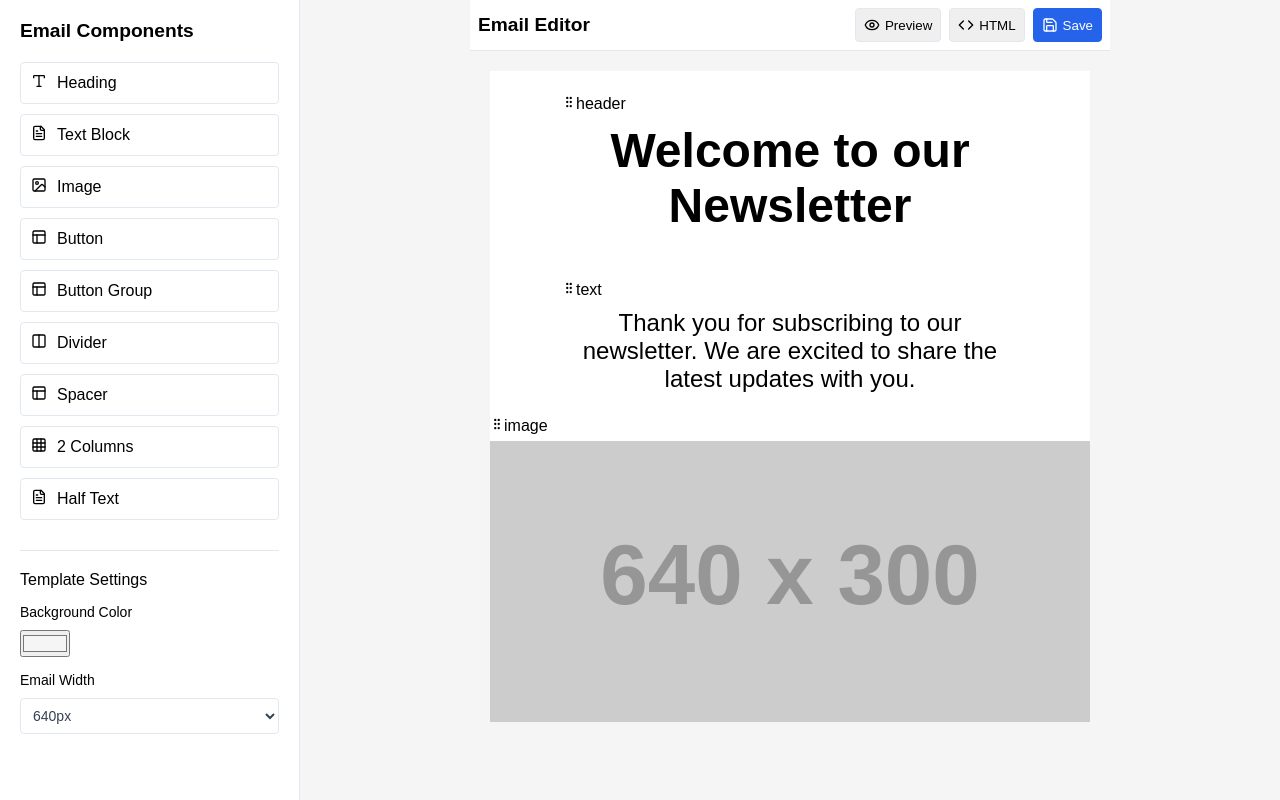
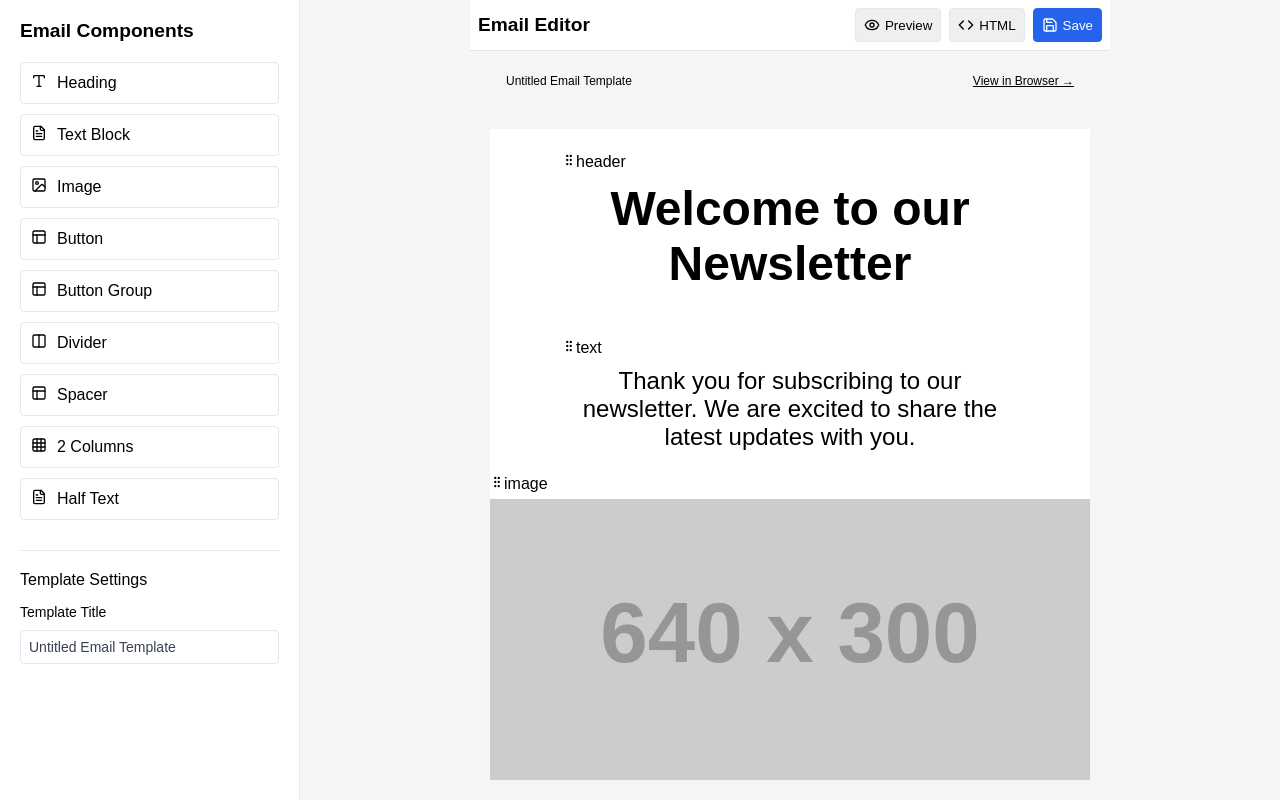
Before and after one commit to am-20/react-email-builder, a React (Vite) app: page / in a window 1280 px wide. Built offline with nearby package versions, Linux system fonts and the light colour scheme; the HTML template or start-up script is replaced by a standard one.

Commit message:
ui/ux edits & pre-header section added

```diff
--- a/src/components/EmailBuilder.css
+++ b/src/components/EmailBuilder.css
@@ -308,8 +308,8 @@
   /* Block Settings */
   .block-settings {
     position: absolute;
-    top: 0;
-    right: -300px;
+    top: 40px;
+    right: -285px;
     width: 280px;
     background-color: white;
     padding: 16px;
@@ -349,6 +349,13 @@
     background-color: white;
     font-size: 14px;
     color: #374151;
+  }
+
+  .checkbox-container {
+    display: flex;
+    align-items: center;
+    gap: 8px;
+    margin-bottom: 10px;
   }
 
   .settings-input {
@@ -477,13 +484,14 @@
   }
 
   .button-settings {
-    margin-top: 8px;
     padding: 8px;
     background-color: #f9fafb;
     border-radius: 4px;
     display: flex;
     flex-direction: column;
     gap: 8px;
+    margin: auto;
+    width: 80%;
   }
 
   .column-settings {
@@ -495,3 +503,35 @@
     flex-direction: column;
     gap: 8px;
   }
+
+  .pre-header {
+    padding: 0 16px;
+  }
+
+  .pre-header table {
+    width: 100%;
+    max-width: 640px;
+    margin: 0 auto;
+  }
+
+  .pre-header td {
+    padding: 20px;
+  }
+
+  .pre-header span {
+    font-family: Arial, Helvetica, sans-serif;
+    font-size: 12px;
+    color: #000000;
+    line-height: 1.1;
+  }
+
+  .pre-header a {
+    color: #000000;
+    text-decoration: underline;
+    font-size: 12px;
+    cursor: pointer;
+  }
+
+  .pre-header a:hover {
+    color: #2563eb;
+  }
--- a/src/components/EmailBuilder.jsx
+++ b/src/components/EmailBuilder.jsx
@@ -19,8 +19,8 @@ import './EmailBuilder.css';
 const EmailBuilder = () => {
   // Email template structure
   const [template, setTemplate] = useState({
-    backgroundColor: '#f5f5f5',
-    width: '640px',
+    id: `template-${Date.now()}`,
+    title: 'Untitled Email Template',
     blocks: [
       {
         id: 'header-1',
@@ -406,13 +406,24 @@ const EmailBuilder = () => {
     }
   </style>
 </head>
-<body style="margin: 0; padding: 0; background-color: ${template.backgroundColor};">
+<body style="margin: 0; padding: 0; background-color: #f5f5f5;">
   <!-- Email wrapper -->
-  <table role="presentation" cellspacing="0" cellpadding="0" border="0" width="100%" style="background-color: ${template.backgroundColor};">
+  <table role="presentation" cellspacing="0" cellpadding="0" border="0" width="100%" style="background-color: #f5f5f5;">
     <tr>
       <td align="center">
+        <!-- Pre-header -->
+        <table role="presentation" width="640" cellspacing="0" cellpadding="0" border="0" style="width:640px;margin:0 auto;padding:0;text-align:center;font-family: SamsungOne, Arial, Helvetica, sans-serif;">
+          <tr>
+            <td style="padding: 20px;" align="left" valign="middle">
+              <span style="font-family: Arial, Helvetica, sans-serif;font-size:12px;text-align:center;color:#000000;margin:0;margin-bottom:6px;line-height:1.1;">${template.title}</span>
+            </td>
+            <td style="padding: 20px;" valign="middle" align="right">
+              <a href="#" onclick="window.open(URL.createObjectURL(new Blob([document.documentElement.outerHTML], { type: 'text/html' })), '_blank')" _label="Mirror Page" _type="mirrorPage" style="color:#000000;text-decoration:underline;font-size:12px;">View in Browser →</a>
+            </td>
+          </tr>
+        </table>
         <!-- Email container -->
-        <table role="presentation" cellspacing="0" cellpadding="0" border="0" width="${template.width}" style="margin: 0 auto;">
+        <table role="presentation" cellspacing="0" cellpadding="0" border="0" width="640px" style="margin: 0 auto;">
           <tr>
             <td>
               <!-- Email content -->
@@ -603,39 +614,89 @@ const EmailBuilder = () => {
         </table>`;
         break;
       case 'halfText':
-        const imageStyle = `width: ${settings.imageWidth}; display: inline-block; vertical-align: top;`;
-        const textStyle = `width: calc(100% - ${settings.imageWidth}); display: inline-block; vertical-align: top; padding: 0 20px;`;
-
-        const imageHtml = `
-          <img src="${block.imageUrl}" alt="${settings.altText || ''}" style="max-width: 100%; border: 0; display: block;">
-        `;
-
-        const textHtml = `
-          <div style="padding: ${settings.padding || '24px 0'}">${content}</div>
+        const imageContainerStyle = {
+          width: settings.imageWidth,
+          display: 'inline-block',
+          verticalAlign: 'top',
+        };
+
+        const textContainerStyle = {
+          width: `calc(100% - ${settings.imageWidth})`,
+          display: 'inline-block',
+          verticalAlign: 'top',
+          padding: '0 20px',
+        };
+
+        blockHtml = `
+        <table role="presentation" width="100%" cellspacing="0" cellpadding="0" border="0">
+          <tbody>
+            <tr>
+              <td>
+                <table role="presentation" width="100%" cellspacing="0" cellpadding="0" border="0">
+                  <tbody>
+                    <tr>
+                      <td style={settings.imagePosition === 'left' ? imageContainerStyle : textContainerStyle}>
+                        {settings.imagePosition === 'left' ? (
+                          <img
+                            src="${block.imageUrl}"
+                            alt="${settings.altText || ''}"
+                            style="max-width: 100%; border: 0; display: block;"
+                          />
+                        ) : (
+                          <div>
+                            <div
+                              style={contentStyle}
+                              contentEditable={isActive}
+                              suppressContentEditableWarning
+                              onBlur={(e) => handleUpdateBlockContent(index, e.target.innerHTML)}
+                              dangerouslySetInnerHTML={{ __html: content }}
+                            />
                             ${settings.showButton ? `
-            <a href="${settings.buttonUrl}" target="_blank" rel="noopener noreferrer"
+                              <a
+                                href="${settings.buttonUrl}"
+                                target="_blank"
+                                rel="noopener noreferrer"
                                 style="display: inline-block; padding: 8px 16px; background-color: ${settings.buttonColor}; color: ${settings.buttonTextColor}; text-decoration: none; border-radius: 4px; margin-top: 16px;">
                                 ${settings.buttonText}
                               </a>
                             ` : ''}
-        `;
-
-        blockHtml = `
-        <table role="presentation" width="100%" cellspacing="0" cellpadding="0" border="0" style="${styleString} ${paddingStyle}">
-          <tr>
-            <td>
-              <table role="presentation" width="100%" cellspacing="0" cellpadding="0" border="0">
-                <tr>
-                  <td style="${settings.imagePosition === 'left' ? imageStyle : textStyle}">
-                    ${settings.imagePosition === 'left' ? imageHtml : textHtml}
-                  </td>
-                  <td style="${settings.imagePosition === 'left' ? textStyle : imageStyle}">
-                    ${settings.imagePosition === 'left' ? textHtml : imageHtml}
-                  </td>
-                </tr>
-              </table>
-            </td>
-          </tr>
+                          </div>
+                        )}
+                      </td>
+                      <td style={settings.imagePosition === 'left' ? textContainerStyle : imageContainerStyle}>
+                        ${settings.imagePosition === 'left' ? (
+                          <div>
+                            <div
+                              style={contentStyle}
+                              contentEditable={isActive}
+                              suppressContentEditableWarning
+                              onBlur={(e) => handleUpdateBlockContent(index, e.target.innerHTML)}
+                              dangerouslySetInnerHTML={{ __html: content }}
+                            />
+                            ${settings.showButton ? `
+                              <a
+                                href="${settings.buttonUrl}"
+                                target="_blank"
+                                rel="noopener noreferrer"
+                                style="display: inline-block; padding: 8px 16px; background-color: ${settings.buttonColor}; color: ${settings.buttonTextColor}; text-decoration: none; border-radius: 4px; margin-top: 16px;">
+                                ${settings.buttonText}
+                              </a>
+                            ` : ''}
+                          </div>
+                        ) : (
+                          <img
+                            src="${block.imageUrl}"
+                            alt="${settings.altText || ''}"
+                            style="max-width: 100%; border: 0; display: block;"
+                          />
+                        )}
+                      </td>
+                    </tr>
+                  </tbody>
+                </table>
+              </td>
+            </tr>
+          </tbody>
         </table>`;
         break;
       default:
@@ -763,35 +824,30 @@ const EmailBuilder = () => {
                       <tbody>
                         <tr>
                           <td>
+                            <div className="button-settings">
                             <input
                               type="text"
-                              className="border p-1 text-sm w-full"
+                              className="settings-input"
                               placeholder="Image URL"
                               value={content}
                               onChange={(e) => handleUpdateBlockContent(index, e.target.value)}
                             />
-                          </td>
-                        </tr>
-                        <tr>
-                          <td>
                              <input
                               type="text"
-                              className="border p-1 text-sm w-full mt-1"
+                              className="settings-input"
                               placeholder="Alt text"
                               value={settings?.altText || ''}
                               onChange={(e) => handleUpdateBlockSettings(index, 'altText', e.target.value)}
                             />
-                          </td>
-                        </tr>
-                        <tr>
-                          <td>
                               <input
                               type="text"
-                              className="border p-1 text-sm w-full mt-1"
+                              className="settings-input"
                               placeholder="Link URL (optional)"
                               value={settings?.linkUrl || ''}
                               onChange={(e) => handleUpdateBlockSettings(index, 'linkUrl', e.target.value)}
                             />
+                            </div>
+
                           </td>
                         </tr>
                       </tbody>
@@ -827,30 +883,29 @@ const EmailBuilder = () => {
                     />
                   </a>
                   {isActive && (
-                    <table role="presentation" width="100%" cellSpacing="0" cellPadding="0" className="block-settings">
-                      <tbody>
-                        <tr>
-                          <td>
+                    <div className="button-settings">
                       <input
                         type="text"
+                        className="settings-input"
+                        placeholder="Image URL"
                         value={settings.imageUrl}
                         onChange={(e) => handleUpdateBlockSettings(index, 'imageUrl', e.target.value)}
-                              placeholder="Image URL"
-                            />
-                          </td>
-                        </tr>
-                        <tr>
-                          <td>
+                      />
                       <input
                         type="text"
+                        className="settings-input"
+                        placeholder="Alt text"
+                        value={settings.imageAlt}
+                        onChange={(e) => handleUpdateBlockSettings(index, 'imageAlt', e.target.value)}
+                      />
+                      <input
+                        type="text"
+                        className="settings-input"
+                        placeholder="Link URL"
                         value={settings.linkUrl}
                         onChange={(e) => handleUpdateBlockSettings(index, 'linkUrl', e.target.value)}
-                              placeholder="Link URL"
-                            />
-                          </td>
-                        </tr>
-                      </tbody>
-                    </table>
+                      />
+                    </div>
                   )}
                 </td>
               </tr>
@@ -1284,7 +1339,7 @@ const EmailBuilder = () => {
                   }
                   className="color-input"
                 />
-                {(type === 'header' || type === 'text') && (
+                {(type === 'header' || type === 'text' || type === 'halfText') && (
                   <>
                     <input
                       type="color"
@@ -1320,7 +1375,7 @@ const EmailBuilder = () => {
                   <option value="24px 0">Medium padding</option>
                   <option value="40px 0">Large padding</option>
                 </select>
-                {(type === 'header' || type === 'text' || type === 'image') && (
+                {(type === 'header' || type === 'text' || type === 'image' || type === 'halfText') && (
                   <select
                     className="control-select"
                     value={settings?.textAlign}
@@ -1332,7 +1387,103 @@ const EmailBuilder = () => {
                     <option value="right">Right</option>
                   </select>
                 )}
-              </div>
+                {type === 'halfText' && (
+                  <>
+                    <select
+                      className="control-select"
+                      value={settings?.imagePosition}
+                      onChange={(e) =>
+                        handleUpdateBlockSettings(index, 'imagePosition', e.target.value)
+                      }>
+                      <option value="left">Image Left</option>
+                      <option value="right">Image Right</option>
+                    </select>
+                    <select
+                      className="control-select"
+                      value={settings?.imageWidth}
+                      onChange={(e) =>
+                        handleUpdateBlockSettings(index, 'imageWidth', e.target.value)
+                      }>
+                      <option value="30%">30% Width</option>
+                      <option value="40%">40% Width</option>
+                      <option value="50%">50% Width</option>
+                    </select>
+                    <div className="checkbox-container">
+                      <input
+                        type="checkbox"
+                        id={`showButton-${block.id}`}
+                        checked={settings?.showButton}
+                        onChange={(e) =>
+                          handleUpdateBlockSettings(index, 'showButton', e.target.checked)
+                        }
+                      />
+                      <label htmlFor={`showButton-${block.id}`}>Show Button</label>
+                    </div>
+                  </>
+                )}
+              </div>
+              {type === 'halfText' && settings?.showButton && (
+                <div className="control-flex margin-bottom-small">
+                  <input
+                    type="text"
+                    className="settings-input"
+                    placeholder="Button Text"
+                    value={settings?.buttonText}
+                    onChange={(e) =>
+                      handleUpdateBlockSettings(index, 'buttonText', e.target.value)
+                    }
+                  />
+                  <input
+                    type="text"
+                    className="settings-input"
+                    placeholder="Button URL"
+                    value={settings?.buttonUrl}
+                    onChange={(e) =>
+                      handleUpdateBlockSettings(index, 'buttonUrl', e.target.value)
+                    }
+                  />
+                  <input
+                    type="color"
+                    value={settings?.buttonColor}
+                    onChange={(e) =>
+                      handleUpdateBlockSettings(index, 'buttonColor', e.target.value)
+                    }
+                    className="color-input"
+                  />
+                  <input
+                    type="color"
+                    value={settings?.buttonTextColor}
+                    onChange={(e) =>
+                      handleUpdateBlockSettings(index, 'buttonTextColor', e.target.value)
+                    }
+                    className="color-input"
+                  />
+                </div>
+              )}
+              {type === 'halfText' && (
+                <div className="control-flex margin-bottom-small">
+                  <input
+                    type="text"
+                    className="settings-input"
+                    placeholder="Image URL"
+                    value={block.imageUrl}
+                    onChange={(e) => {
+                      const newBlocks = [...template.blocks];
+                      newBlocks[index].imageUrl = e.target.value;
+                      setTemplate({ ...template, blocks: newBlocks });
+                    }}
+                  />
+                  <input
+                    type="text"
+                    className="settings-input"
+                    placeholder="Alt text"
+                    value={settings?.altText || ''}
+                    onChange={(e) =>
+                      handleUpdateBlockSettings(index, 'altText', e.target.value)
+                    }
+                  />
+                </div>
+              )}
             </div>
           )}
         </div>
@@ -1362,29 +1513,16 @@ const EmailBuilder = () => {
           <h3 className='settings-title'>Template Settings</h3>
           <div className='settings-group'>
             <div className='setting-item'>
-              <label className='setting-label'>Background Color</label>
-              <input
-                type='color'
-                value={template.backgroundColor}
+              <label className='setting-label'>Template Title</label>
+              <input
+                type='text'
+                value={template.title}
                 onChange={(e) =>
-                  handleUpdateTemplateSetting('backgroundColor', e.target.value)
-                }
-                className='color-input-large'
-              />
-            </div>
-            <div className='setting-item'>
-              <label className='setting-label'>Email Width</label>
-              <select
-                className='control-select full-width'
-                value={template.width}
-                onChange={(e) =>
-                  handleUpdateTemplateSetting('width', e.target.value)
-                }>
-                <option value='500px'>500px</option>
-                <option value='640px'>640px</option>
-                <option value='700px'>700px</option>
-                <option value='800px'>800px</option>
-              </select>
+                  handleUpdateTemplateSetting('title', e.target.value)
+                }
+                className='settings-input full-width'
+                placeholder='Enter template title'
+              />
             </div>
           </div>
         </div>
@@ -1421,6 +1559,50 @@ const EmailBuilder = () => {
           </div>
         </div>
 
+        {/* Pre-header Section */}
+        <div className='pre-header'>
+          <table role="presentation" width="100%" cellSpacing="0" cellPadding="0" border="0" style={{ width: '100%', margin: '0 auto', padding: '0', textAlign: 'center' }}>
+            <tbody>
+              <tr>
+                <td style={{ padding: '20px' }} align="left" valign="middle">
+                  <span style={{
+                    fontFamily: 'Arial, Helvetica, sans-serif',
+                    fontSize: '12px',
+                    textAlign: 'center',
+                    color: '#000000',
+                    margin: '0',
+                    marginBottom: '6px',
+                    lineHeight: '1.1'
+                  }}>
+                    {template.title || 'Untitled Email Template'}
+                  </span>
+                </td>
+                <td style={{ padding: '20px' }} valign="middle" align="right">
+                  <a
+                    href="#"
+                    _label="Mirror Page"
+                    _type="mirrorPage"
+                    style={{
+                      color: '#000000',
+                      textDecoration: 'underline',
+                      fontSize: '12px'
+                    }}
+                    onClick={(e) => {
+                      e.preventDefault();
+                      const htmlOutput = generateHtmlOutput();
+                      const blob = new Blob([htmlOutput], { type: 'text/html' });
+                      const url = URL.createObjectURL(blob);
+                      window.open(url, '_blank');
+                    }}
+                  >
+                    View in Browser →
+                  </a>
+                </td>
+              </tr>
+            </tbody>
+          </table>
+        </div>
+
         {/* Canvas */}
         <div className='canvas-container'>
           {showCode ? (
@@ -1455,13 +1637,7 @@ const EmailBuilder = () => {
                 e.preventDefault();
                 setDragOverIndex(null);
               }}
-              style={{ width: template.width }}>
-              {/* <div
-                className='email-content'
-                style={{
-                  backgroundColor: template.backgroundColor,
-                  padding: '20px',
-                }}> */}
+              style={{ width: '640px' }}>
               {template.blocks.map((block, index) => (
                 <React.Fragment key={block.id}>
                   {/* show indicator above the block */}
@@ -1496,7 +1672,6 @@ const EmailBuilder = () => {
                 <div className='drop-indicator' />
               )}
             </div>
-            // </div>
           )}
         </div>
       </div>
```
Lines whose indentation alone changed are shown as unchanged.
